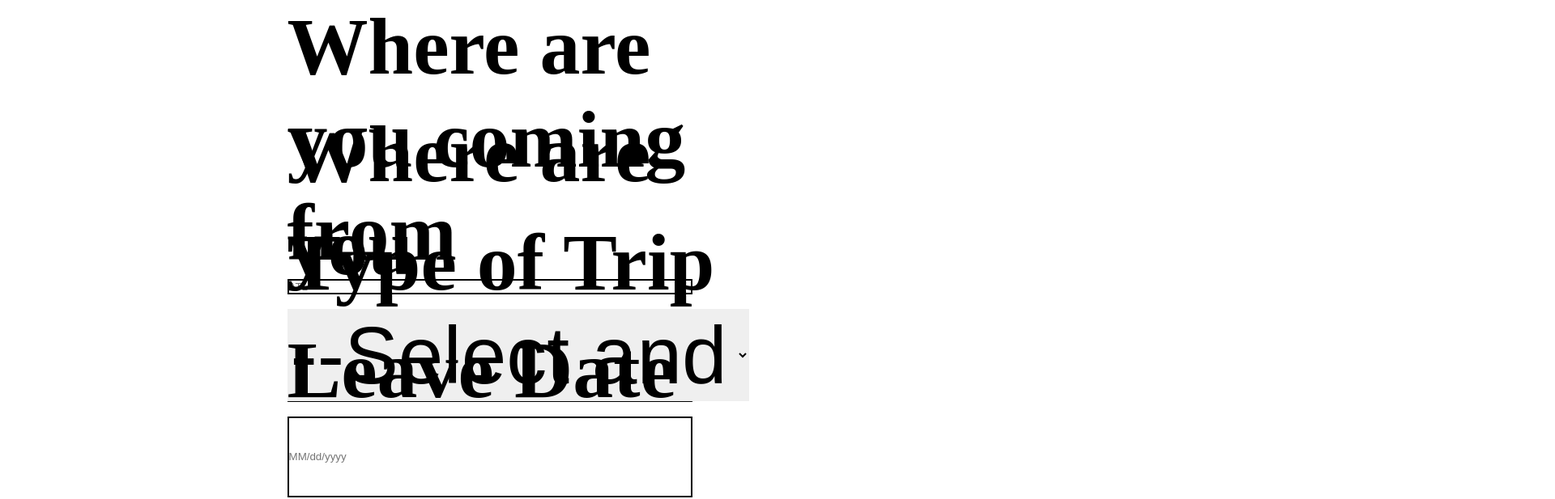
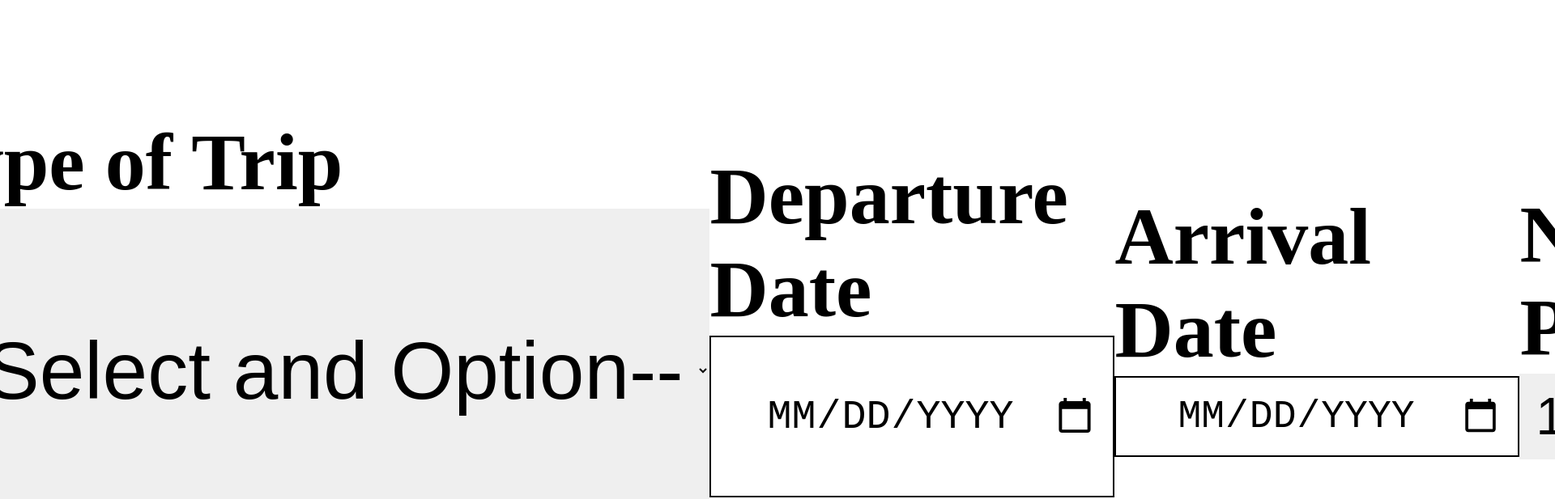
Before and after one commit to Manavk2004/Cloud, a React (Vite) app in the folder frontend/Cloud/: page /findflight in a window 1280 px wide. Shown: the top 617 px of the page at 81% size, 1920 px wide, since content can reach past the window. Built offline with nearby package versions, Linux system fonts and the light colour scheme; a web font is replaced by a local one.

Commit message:
Progress on relaying data from python script and react frontend

```diff
--- a/frontend/Cloud/src/navbar-components/findflight.jsx
+++ b/frontend/Cloud/src/navbar-components/findflight.jsx
@@ -1,25 +1,63 @@
 import "./findflights.css"
 import DatePicker from "react-datepicker"
-import { useState, useEffec } from "react"
+import { useState, useEffect } from "react"
 
 export function FindFlight(){
 
     const [ startDate, setStartDate ] = useState(null)
+    const [ origin, setOrigin ] = useState(null)
+    const [ destination, setDestination ] = useState(null)
+    const [ tripType, setTripType ] = useState(null)
+    const [ departureDate, setDepartureDate ] = useState(null)
+    const [ lastDay, setLastDay ] = useState(null)
+    const [ numPassengers, setNumPassengers] = useState(null)
+
+
+    function sendInfo(){
+        fetch(`registeredinfo?origin=${origin}&destination=${destination}&triptype=${tripType}&departuredate=${departureDate}&arrivadate=${arrivalDate}&numpassengers=${numPassengers}`)
+            .then(res => res.json)
+            .then(data => console.log(date))
+
+    }
+
+    useEffect(() =>{
+        console.log(origin)
+    }, [origin])
+
+    useEffect(() =>{
+        console.log(destination)
+    }, [destination])
+
+    useEffect(() =>{
+        console.log(tripType)
+    }, [tripType])
+
+    useEffect(() =>{
+        console.log(departureDate)
+    }, [departureDate])
+
+    useEffect(() =>{
+        console.log(lastDay)
+    }, [lastDay])
+
+    useEffect(() =>{
+        console.log(numPassengers)
+    }, [numPassengers])
 
     return(
         <>
             <div id="main-div">
                 <div id="container1">
                     <h1>Where are you coming from</h1>
-                    <input type='text' placeholder="ATL"></input>
+                    <input onChange={(e) => setOrigin(e.target.value)} type='text' placeholder="ATL" maxlength={3}></input>
                 </div>
                 <div id="container2">
                     <h1>Where are you heading?</h1>
-                    <input type='text' placeholder="MIA"></input>
+                    <input onChange={(e) => setDestination(e.target.value)} type='text' placeholder="MIA" maxlength={3}></input>
                 </div>
                 <div id="container3">
                     <h1>Type of Trip</h1>
-                    <select>
+                    <select onChange={(e) => setTripType(e.target.value)}>
                         <option value="">--Select and Option--</option>
                         <option value="One Way">One Way</option>
                         <option value="Round Trip">Round Trip</option>
@@ -27,18 +65,29 @@ export function FindFlight(){
                     </select>
                 </div>
                 <div id='container4'>
-                    <h1>Leave Date</h1>
-                    <DatePicker
-                        selected={startDate}
-                        onChange={(date) => setStartDate(date)}
-                        dateFormat="MM/dd/yyyy"
-                        calendarClassName="big-calendar"
-                        placeholderText="MM/dd/yyyy"
-                        minDate={new Date()}
-                        showPopperArrow={false}
-                        className="hidden"
-
-                    />
+                    <h1>Departure Date</h1>
+                    <input onChange={(e) => setDepartureDate(e.target.value)} type='date'></input>
+                </div>
+                <div id='container6'>
+                    <h1>Arrival Date</h1>
+                    <input type='date' onChange={(e) => setLastDay(e.target.value)}></input>
+                </div>
+                <div id="container5">
+                    <h1>Number of Passengers</h1>
+                    <select onChange={(e) => setNumPassengers(e.target.value)}>
+                        <option className="options" value="1"> 1 Passenger </option>
+                        <option className="options" value="2"> 3 Passenger </option>
+                        <option className="options" value="3"> 2 Passenger </option>
+                        <option className="options" value="4"> 4 Passenger </option>
+                        <option className="options" value="5"> 5 Passenger </option>
+                        <option className="options" value="6"> 6 Passenger </option>
+                        <option className="options" value="7"> 7 Passenger </option>
+                        <option className="options" value="8"> 8 Passenger </option>
+                        <option className="options" value="9"> 9 Passenger </option>
+                    </select>
+                </div>
+                <div>
+                    <button onClick={sendInfo}>Submit</button>
                 </div>
             </div>
         </>
--- a/frontend/Cloud/src/navbar-components/findflights.css
+++ b/frontend/Cloud/src/navbar-components/findflights.css
@@ -1,5 +1,3 @@
-
-@import url("https://cdn.syncfusion.com/ej2/material.css")
 
 html, body, #root{
     height: 100%;
@@ -10,11 +8,23 @@ html, body, #root{
 #main-div{
     width: 100vw;
     height: 100vh;
-    display: grid;
+    display: flex;
+    justify-content: center;
+    align-items: center;
     grid-template-columns: repeat(12, 1fr);
     grid-template-rows: repeat(12, 1fr);
 
 }
+
+.react-datepicker-popper * {
+    font-size: 2rem
+}
+
+select{
+    font-size: 4rem;
+    padding: 1rem;
+}
+
 #container1{
     grid-column: 6 / 8;
     grid-row: 1 / 3;
@@ -57,6 +67,19 @@ html, body, #root{
     font-size: 100px
 }
 
+input::placeholder{
+    font-size: 3rem;
+    text-align: center;
+    margin-top: 1rem
+}
+
+input{
+    font-size: 3rem;
+    padding: 20px;
+    text-align: center;
+    text-transform: uppercase;
+}
+
 
 
 h1{
```
Also changed, not shown: 1 other file (tests, documents, lock files or other folders).
